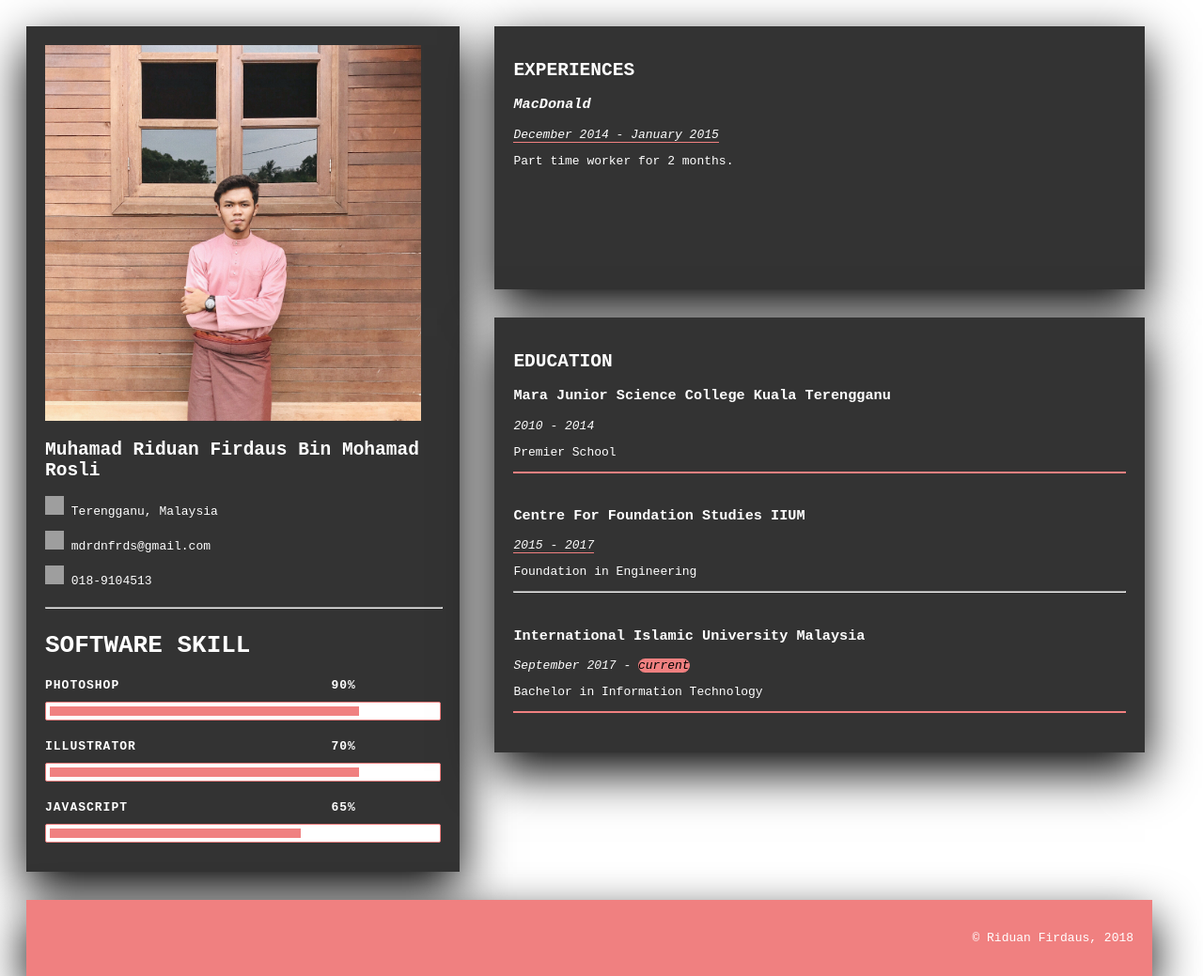
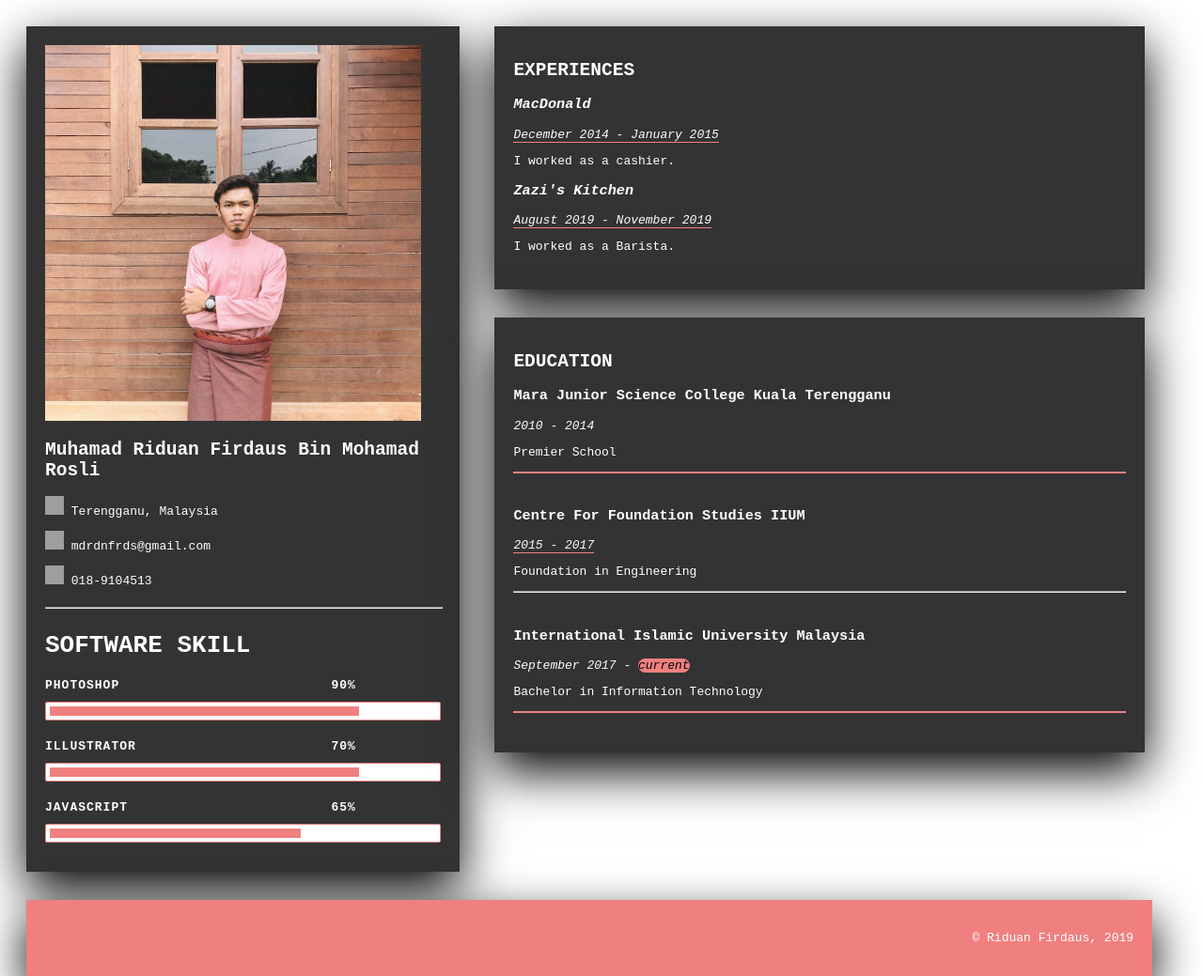
Before and after one commit to rdnfrds/WebApp, a plain HTML site: page resume.html in a window 1280 px wide. Shown: the whole page at 94% size. Drawn offline with nearby package versions, Linux system fonts and the light colour scheme; grey boxes are pictures that could not be loaded.

Commit message:
Update resume.html

```diff
--- a/resume.html
+++ b/resume.html
@@ -2,7 +2,7 @@
 <html lang="en" dir="ltr">
   <head>
     <meta charset="utf-8">
-    <title>RESUME</title>
+    <title>e-Portfolio</title>
 
     <link rel="stylesheet" href="resume.css">
 
@@ -80,7 +80,13 @@
 
               <i id="date"> December 2014 - January 2015</i>
 
-              <p>Part time worker for 2 months.</p>
+              <p>I worked as a cashier.</p>
+
+             <h3><i>Zazi's Kitchen</i></h3>
+
+              <i id="date"> August 2019 - November 2019</i>
+
+              <p>I worked as a Barista.</p>
 
           </div>
 
@@ -119,7 +125,7 @@
         </div>
 
         <div class="foot">
-          <p id="sam">&copy; Riduan Firdaus, 2018</p>
+          <p id="sam">&copy; Riduan Firdaus, 2019</p>
 
         </div>
 
```
